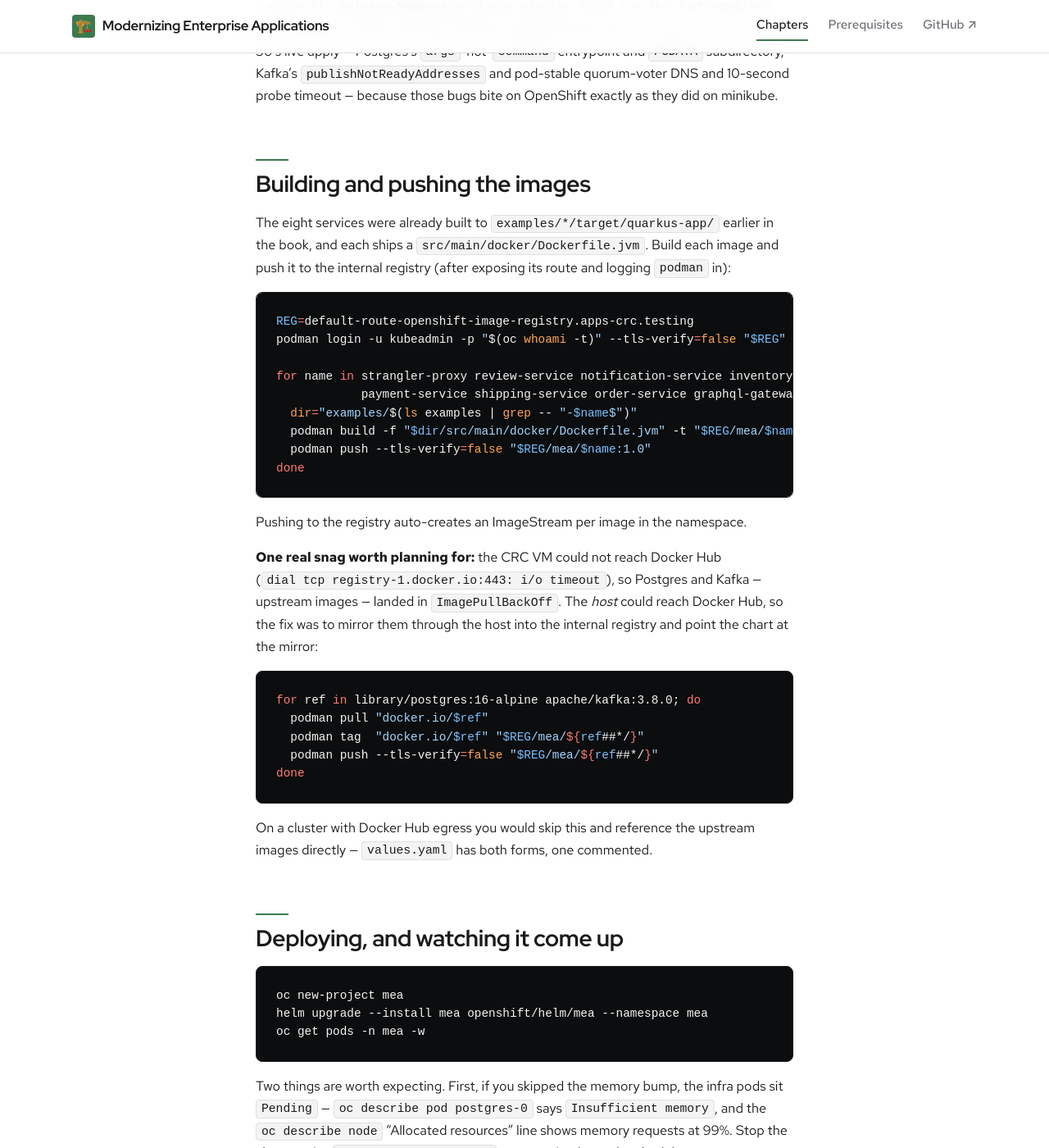
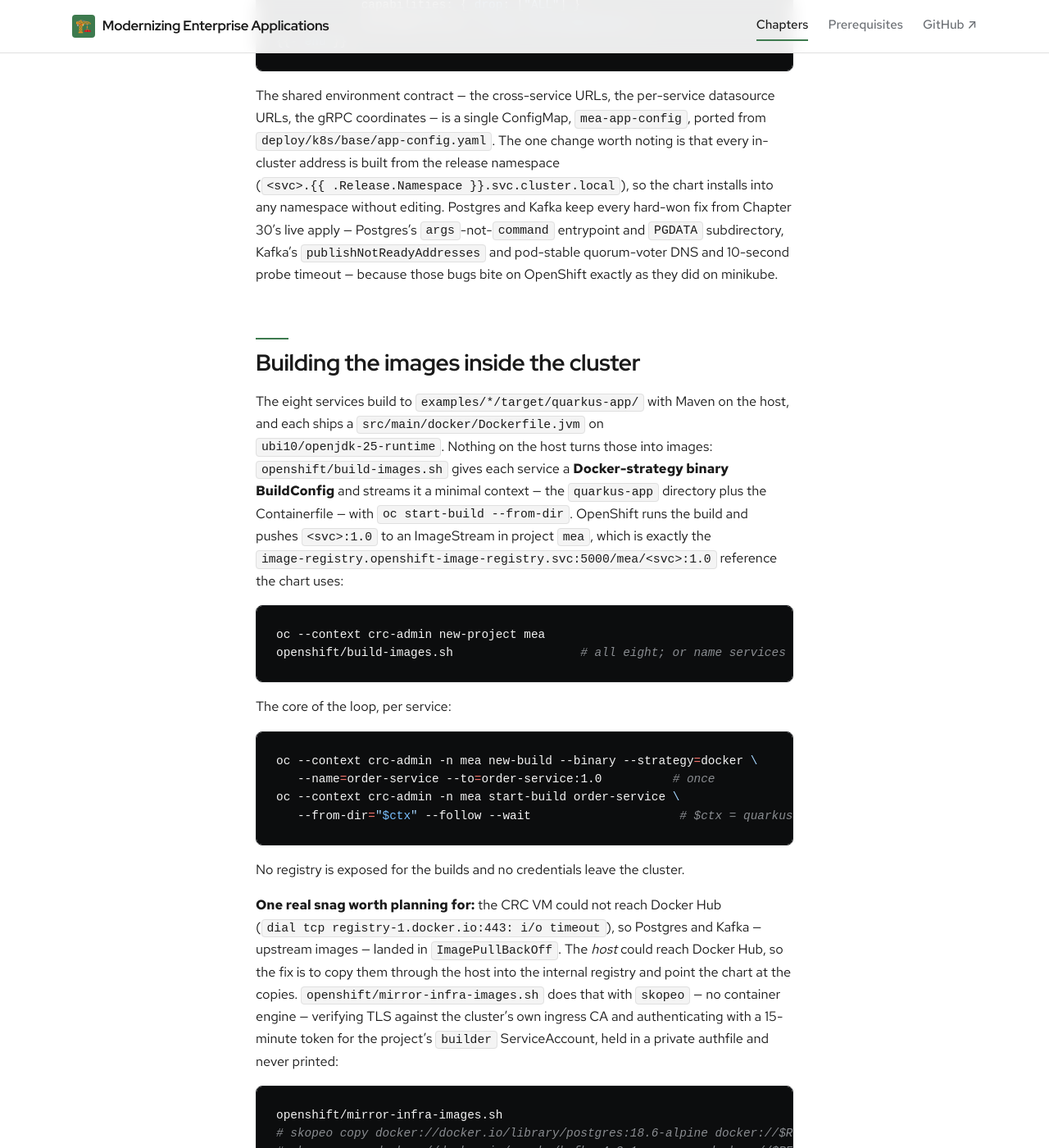
Before and after one commit to patterncatalyst/modernizing-enterprise-applications, a Jekyll site: the page built from _docs/33-appendix-openshift.md, in a window 1280 px wide and 1400 px high, scrolled down 5105 px. Shown: the whole window at 82% size. Built offline with Jekyll 4.4.1, drawn with Linux system fonts in a browser that asks for light colours; some web fonts are replaced; some of the changed text lies outside the part shown.

Commit message:
feat(openshift): build images in the cluster and mirror infra with skopeo
The appendix no longer needs a host container engine:
- build-images.sh: mvn package, then Docker-strategy binary BuildConfigs
  fed with target/quarkus-app + Dockerfile.jvm (oc start-build --from-dir)
- mirror-infra-images.sh: skopeo copy of postgres:18.6-alpine and
  kafka:4.3.1 into the project's ImageStreams, TLS verified against the
  ingress CA, short-lived builder token in a private authfile
- deploy.sh (helm upgrade --install + rollout status) and teardown.sh
  (release, project, registry route, crc stop), all on the crc-admin
  context with an api.crc.testing guard
- chart: Postgres 18 PVC at /var/lib/postgresql, PGDATA
  /var/lib/postgresql/18/docker, pg_isready over TCP
- chapter: crc-admin context instead of a kubeadmin password, curl
  --cacert instead of -k, dated note that the run evidence predates this

````diff
--- a/_docs/33-appendix-openshift.md
+++ b/_docs/33-appendix-openshift.md
@@ -34,11 +34,13 @@ You do not need a paid subscription or a cloud account. **OpenShift Local** (CRC
    Local and the pull secret.
 2. **Download OpenShift Local and its pull secret** from
    [console.redhat.com/openshift/create/local](https://console.redhat.com/openshift/create/local):
-   - the **OpenShift Local** archive for your platform (the `crc` binary), and
+   - the **OpenShift Local** archive for Linux (the `crc` binary), and
    - the **pull secret** (a small JSON file). Save it as `~/Downloads/pull-secret.txt`.
-3. **Install `crc`.** Extract the archive and put the `crc` binary on your `PATH`
+3. **Install `crc`** on a Fedora or RHEL host (bare metal, or a VM with nested
+   virtualization). Extract the archive and put the `crc` binary on your `PATH`
    (e.g. `~/.local/bin/crc`). This appendix used **CRC 2.64.0**, which bundles
-   **OpenShift 4.22.14**.
+   **OpenShift 4.22.14**. CRC wants the machine to itself: stop any running
+   minikube profile first (`minikube stop -p mea`).
 4. **Size the host.** CRC's defaults (4 vCPU / ~10.5 GB RAM) are not enough for
    eight Quarkus services *plus* Postgres and Kafka *plus* OpenShift itself — the
    infra pods will sit `Pending` with `Insufficient memory`. Give it more:
@@ -58,21 +60,27 @@ You do not need a paid subscription or a cloud account. **OpenShift Local** (CRC
    `crc setup` needs root for a couple of steps (it installs a small setuid helper
    and configures the libvirt network), so run it in a terminal where `sudo` can
    prompt you. The first `crc start` provisions the VM and waits for the cluster to
-   settle — budget 10–15 minutes. When it finishes it prints the `kubeadmin`
-   console URL and credentials.
+   settle — budget 10–15 minutes. It also prints the console URL and a login;
+   none of the steps below need it, so keep it out of shared terminals and notes.
 
-6. **Get `oc`.** CRC ships a version-matched `oc`; `eval $(crc oc-env)` puts it on
-   your `PATH`. (There is no supported `oc` package in Fedora's repositories — use
-   CRC's, or the tarball from `mirror.openshift.com`.) Then log in:
+6. **Get `oc`.** CRC ships a version-matched `oc`; `eval "$(crc oc-env)"` puts it
+   on your `PATH`. (There is no supported `oc` package in Fedora's repositories —
+   use CRC's, or the tarball from `mirror.openshift.com`.) No password handling
+   is needed: `crc start` writes a `crc-admin` kubeconfig context, and every
+   command and script below names it explicitly:
 
    ```sh
-   eval $(crc oc-env)
-   oc login -u kubeadmin -p <printed-password> https://api.crc.testing:6443
+   eval "$(crc oc-env)"
+   oc --context crc-admin whoami --show-server     # https://api.crc.testing:6443
    ```
 
-   You will also need `helm` (v3+; this appendix used v4). Right after `crc start`
-   returns, the API server may briefly reset connections while its operators roll
-   out — if `oc login` fails with `EOF`, wait a minute and retry.
+   If you want the web console, `crc console --credentials` prints the login;
+   run it yourself and keep the output out of notes and commits. You will also
+   need `helm` (v3+; this appendix used v4), `skopeo`, and the JDK 25 + Maven
+   toolchain from Chapter 1 — but **no container engine**: every image is
+   built inside the cluster. Right after `crc start` returns, the API server may
+   briefly reset connections while its operators roll out — if a command fails
+   with `EOF`, wait a minute and retry.
 
 ## What changes when the target is OpenShift
 
@@ -205,38 +213,49 @@ entrypoint and `PGDATA` subdirectory, Kafka's `publishNotReadyAddresses` and
 pod-stable quorum-voter DNS and 10-second probe timeout — because those bugs bite
 on OpenShift exactly as they did on minikube.
 
-## Building and pushing the images
+## Building the images inside the cluster
 
-The eight services were already built to `examples/*/target/quarkus-app/` earlier
-in the book, and each ships a `src/main/docker/Dockerfile.jvm`. Build each image and
-push it to the internal registry (after exposing its route and logging `podman` in):
+The eight services build to `examples/*/target/quarkus-app/` with Maven on the
+host, and each ships a `src/main/docker/Dockerfile.jvm` on
+`ubi10/openjdk-25-runtime`. Nothing on the host turns those into images:
+[`openshift/build-images.sh`](https://github.com/patterncatalyst/modernizing-enterprise-applications/blob/main/openshift/build-images.sh)
+gives each service a **Docker-strategy binary BuildConfig** and streams it a
+minimal context — the `quarkus-app` directory plus the Containerfile — with
+`oc start-build --from-dir`. OpenShift runs the build and pushes `<svc>:1.0`
+to an ImageStream in project `mea`, which is exactly the
+`image-registry.openshift-image-registry.svc:5000/mea/<svc>:1.0` reference the
+chart uses:
 
 ```sh
-REG=default-route-openshift-image-registry.apps-crc.testing
-podman login -u kubeadmin -p "$(oc whoami -t)" --tls-verify=false "$REG"
-
-for name in strangler-proxy review-service notification-service inventory-service \
-            payment-service shipping-service order-service graphql-gateway; do
-  dir="examples/$(ls examples | grep -- "-$name$")"
-  podman build -f "$dir/src/main/docker/Dockerfile.jvm" -t "$REG/mea/$name:1.0" "$dir"
-  podman push --tls-verify=false "$REG/mea/$name:1.0"
-done
+oc --context crc-admin new-project mea
+openshift/build-images.sh                  # all eight; or name services to rebuild
 ```
 
-Pushing to the registry auto-creates an ImageStream per image in the namespace.
+The core of the loop, per service:
+
+```sh
+oc --context crc-admin -n mea new-build --binary --strategy=docker \
+   --name=order-service --to=order-service:1.0          # once
+oc --context crc-admin -n mea start-build order-service \
+   --from-dir="$ctx" --follow --wait                     # $ctx = quarkus-app + Dockerfile
+```
+
+No registry is exposed for the builds and no credentials leave the cluster.
 
 **One real snag worth planning for:** the CRC VM could not reach Docker Hub
 (`dial tcp registry-1.docker.io:443: i/o timeout`), so Postgres and Kafka —
 upstream images — landed in `ImagePullBackOff`. The *host* could reach Docker Hub,
-so the fix was to mirror them through the host into the internal registry and point
-the chart at the mirror:
+so the fix is to copy them through the host into the internal registry and point
+the chart at the copies.
+[`openshift/mirror-infra-images.sh`](https://github.com/patterncatalyst/modernizing-enterprise-applications/blob/main/openshift/mirror-infra-images.sh)
+does that with `skopeo` — no container engine — verifying TLS against the
+cluster's own ingress CA and authenticating with a 15-minute token for the
+project's `builder` ServiceAccount, held in a private authfile and never printed:
 
 ```sh
-for ref in library/postgres:16-alpine apache/kafka:3.8.0; do
-  podman pull "docker.io/$ref"
-  podman tag  "docker.io/$ref" "$REG/mea/${ref##*/}"
-  podman push --tls-verify=false "$REG/mea/${ref##*/}"
-done
+openshift/mirror-infra-images.sh
+# skopeo copy docker://docker.io/library/postgres:18.6-alpine docker://$REG/mea/postgres:18.6-alpine
+# skopeo copy docker://docker.io/apache/kafka:4.3.1          docker://$REG/mea/kafka:4.3.1
 ```
 
 On a cluster with Docker Hub egress you would skip this and reference the upstream
@@ -245,10 +264,12 @@ images directly — `values.yaml` has both forms, one commented.
 ## Deploying, and watching it come up
 
 ```sh
-oc new-project mea
-helm upgrade --install mea openshift/helm/mea --namespace mea
-oc get pods -n mea -w
+openshift/deploy.sh          # helm upgrade --install mea, then rollout status for all ten
 ```
+
+`deploy.sh` is `helm upgrade --install mea openshift/helm/mea --kube-context
+crc-admin --namespace mea` followed by `oc rollout status` for each StatefulSet
+and Deployment, so it returns only once everything is actually up.
 
 Two things are worth expecting. First, if you skipped the memory bump, the infra
 pods sit `Pending` — `oc describe pod postgres-0` says `Insufficient memory`, and the
@@ -282,10 +303,13 @@ above is what a plain `helm install` does, and it converges.)
 
 ## Verifying it works
 
-Health, through the GraphQL gateway's Route (edge TLS):
+Health, through the GraphQL gateway's Route (edge TLS). Verify the certificate
+against the cluster's ingress CA rather than switching verification off:
 
 ```sh
-$ curl -sk https://graphql-gateway-mea.apps-crc.testing/q/health/ready
+$ oc --context crc-admin get configmap default-ingress-cert -n openshift-config-managed \
+    -o jsonpath='{.data.ca-bundle\.crt}' > /tmp/ingress-ca.crt
+$ curl -s --cacert /tmp/ingress-ca.crt https://graphql-gateway-mea.apps-crc.testing/q/health/ready
 { "status": "UP", "checks": [ ] }
 ```
 
@@ -293,7 +317,7 @@ The full path, through the strangler proxy's Route — external client → Route
 Camel edge router → inventory-service → its own Postgres `inventory` schema:
 
 ```sh
-$ curl -sk https://strangler-proxy-mea.apps-crc.testing/api/inventory
+$ curl -s --cacert /tmp/ingress-ca.crt https://strangler-proxy-mea.apps-crc.testing/api/inventory
 [{"sku":"SKU-WIDGET-001","name":"Standard Widget","priceCents":1999,"quantityOnHand":100},
  {"sku":"SKU-GADGET-002","name":"Deluxe Gadget","priceCents":4999,"quantityOnHand":50},
  {"sku":"SKU-GIZMO-003","name":"Pocket Gizmo","priceCents":999,"quantityOnHand":5}]
@@ -310,6 +334,14 @@ owning its own schema, and a fresh cluster has no monolith to create that table.
 Seeding it (or finishing review-service's extraction) is the fix; the deployment
 mechanics are sound.
 
+## Cleaning up
+
+OpenShift Local is a shared, single-node machine: leave it empty.
+[`openshift/teardown.sh`](https://github.com/patterncatalyst/modernizing-enterprise-applications/blob/main/openshift/teardown.sh)
+uninstalls the release, deletes project `mea` (its PVCs, BuildConfigs and
+ImageStreams go with it), hides the registry route the mirror step exposed, and
+runs `crc stop` (`--no-stop` to keep the VM up).
+
 ## The managed counterpart: GitOps and Pipelines
 
 Everything above was imperative — you ran `helm install`. The OpenShift-native way
@@ -319,7 +351,7 @@ reconciles the cluster to it, continuously, pruning drift and self-healing. A
 starter manifest is committed at
 [`openshift/gitops/application.yaml`](https://github.com/patterncatalyst/modernizing-enterprise-applications/blob/main/openshift/gitops/application.yaml).
 Its symmetric partner is **OpenShift Pipelines** (Tekton) for the build half — the
-`podman build`/`push` loop above becomes a `Pipeline` triggered on push, the
+`build-images.sh` loop above becomes a `Pipeline` triggered on push, the
 managed counterpart to the GitHub Actions workflows of Chapter 31. Both are
 deliberately left as starting points rather than part of the verified deploy: each
 needs its operator installed, and GitOps needs this repo reachable from the cluster.
@@ -348,3 +380,15 @@ this chart ports); `examples/*/src/main/docker/Dockerfile.jvm`. Re-confirm by
 re-running `helm upgrade --install` against a fresh `crc start`, then re-driving the
 two Route `curl`s and re-reading the pod SCC annotations — the assigned UID will
 differ per cluster, but the SCC names and the 200s should not.*
+
+*2026-10-09 update (DRQ-085), **not yet re-verified live**: the commands above
+were changed after the run recorded here. The images are now built inside the
+cluster (`openshift/build-images.sh`) instead of with a host `podman build`/`push`
+loop, Postgres and Kafka are copied with `skopeo` (`openshift/mirror-infra-images.sh`)
+instead of `podman pull`/`push`, the Route checks verify TLS with the ingress CA,
+and the pins moved to Postgres `18.6-alpine` (PVC at `/var/lib/postgresql`,
+`PGDATA=/var/lib/postgresql/18/docker`), Kafka `4.3.1`, and
+`ubi10/openjdk-25-runtime:1.24-15`. The verification paragraph above and
+`openshift/evidence/verification.txt` describe the 2026-10-06 run as it
+happened; re-run the sequence in `_plans/live-retest-inventory.md` to refresh
+them.*
--- a/openshift/helm/mea/templates/app-deployment.yaml
+++ b/openshift/helm/mea/templates/app-deployment.yaml
@@ -112,7 +112,7 @@ spec:
               cpu: {{ $res.limits.cpu }}
               memory: {{ $res.limits.memory }}
           # No runAsUser: OpenShift's restricted-v2 SCC assigns a UID from the
-          # namespace range, and the UBI9 OpenJDK image runs fine as any UID
+          # namespace range, and the UBI OpenJDK image runs fine as any UID
           # (group 0, g+rwx on /deployments). This is the key change from the
           # deploy/k8s/base manifests, which pinned runAsUser: 185.
           securityContext:
````
Also changed, not shown: other parts of _docs/33-appendix-openshift.md (+1 -1 lines), openshift/README.md (+31 -18 lines), openshift/helm/mea/templates/postgres.yaml (+6 -5 lines), openshift/helm/mea/values.yaml (+8 -7 lines), 5 other files.
